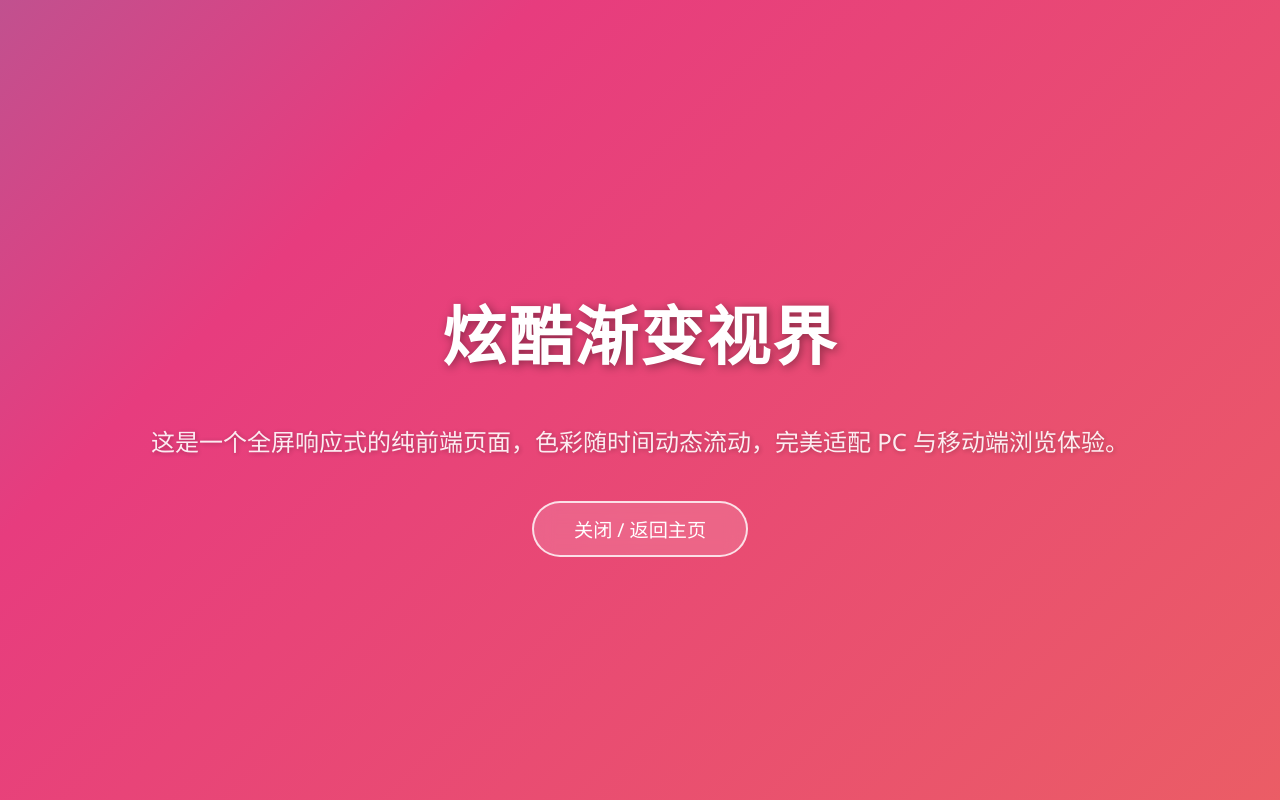
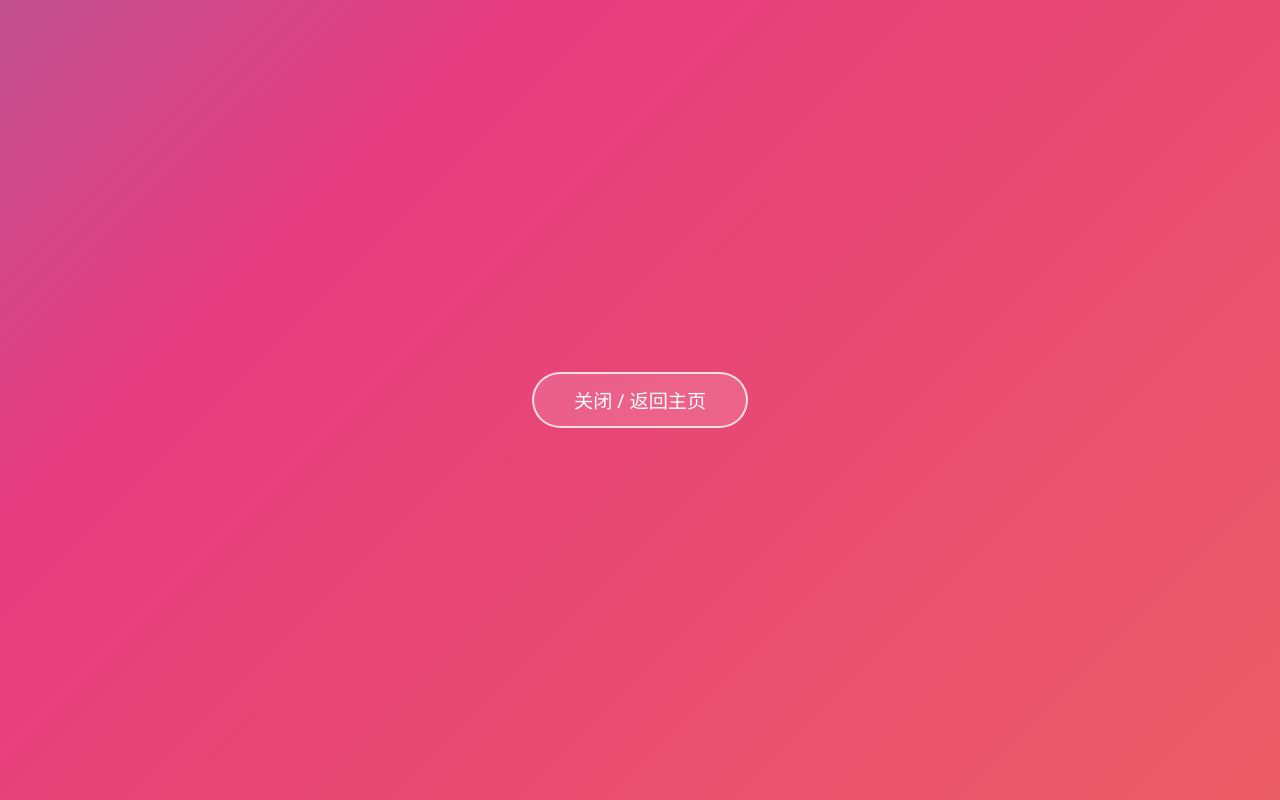
Before and after one commit to ajmd789/Zpython, a Django app: page /gradient in a window 1280 px wide. Run offline with Django 4.2, Linux system fonts and the light colour scheme.

Commit message:
docs: 注释掉渐变页面标题与描述文本
为准备页面内容更新，暂时将标题和描述文本注释掉，而非直接删除，以便后续可快速恢复或修改。

```diff
--- a/zapp/templates/zapp/gradient_page.html
+++ b/zapp/templates/zapp/gradient_page.html
@@ -128,8 +128,8 @@
 </head>
 <body>
     <div class="gradient-container">
-        <h1>炫酷渐变视界</h1>
-        <p>这是一个全屏响应式的纯前端页面，色彩随时间动态流动，完美适配 PC 与移动端浏览体验。</p>
+        <!-- <h1>炫酷渐变视界</h1> -->
+        <!-- <p>这是一个全屏响应式的纯前端页面，色彩随时间动态流动，完美适配 PC 与移动端浏览体验。</p> -->
         <a href="javascript:window.close();" class="btn-home" onclick="if(history.length <= 1) window.location.href='/index';">关闭 / 返回主页</a>
     </div>
 </body>
```
